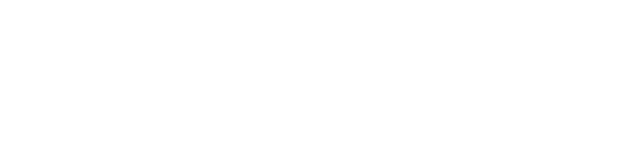
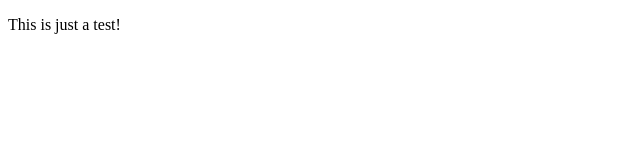
Before and after one commit to tswinnie/sunDance, a plain HTML site: page saveTheDay/index.html in a window 1280 px wide. Shown: the whole page, without its empty margins (0-640 px from the left). Drawn offline with Linux system fonts and the light colour scheme.

Commit message:
Added test text

```diff
--- a/saveTheDay/index.html
+++ b/saveTheDay/index.html
@@ -6,5 +6,7 @@
 </head>
 <body>
 
+<p>This is just a test!</p>
+
 </body>
 </html>
```
